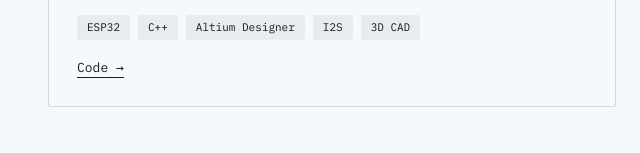
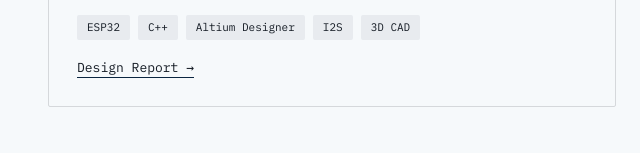
Before and after one commit to HuuBen5334/HuuBen5334.github.io, a plain HTML site: page index.html in a window 1280 px wide. Shown: the part 1317-1470 px from the top of the page, 0-640 px from the left. Drawn offline with Linux system fonts and the light colour scheme.

Commit message:
Added design report to speaker hyperlink

```diff
--- a/index.html
+++ b/index.html
@@ -101,8 +101,7 @@
           <li>3D CAD</li>
         </ul>
         <div class="card__links">
-          <!-- ⚠ TODO #4 — repo URL -->
-          <a href="#">Code →</a>
+          <a href="Speaker_Design_Report.pdf" target="_blank" rel="noopener">Design Report →</a>
         </div>
       </div>
     </article>
```
Also changed, not shown: 1 other file.
